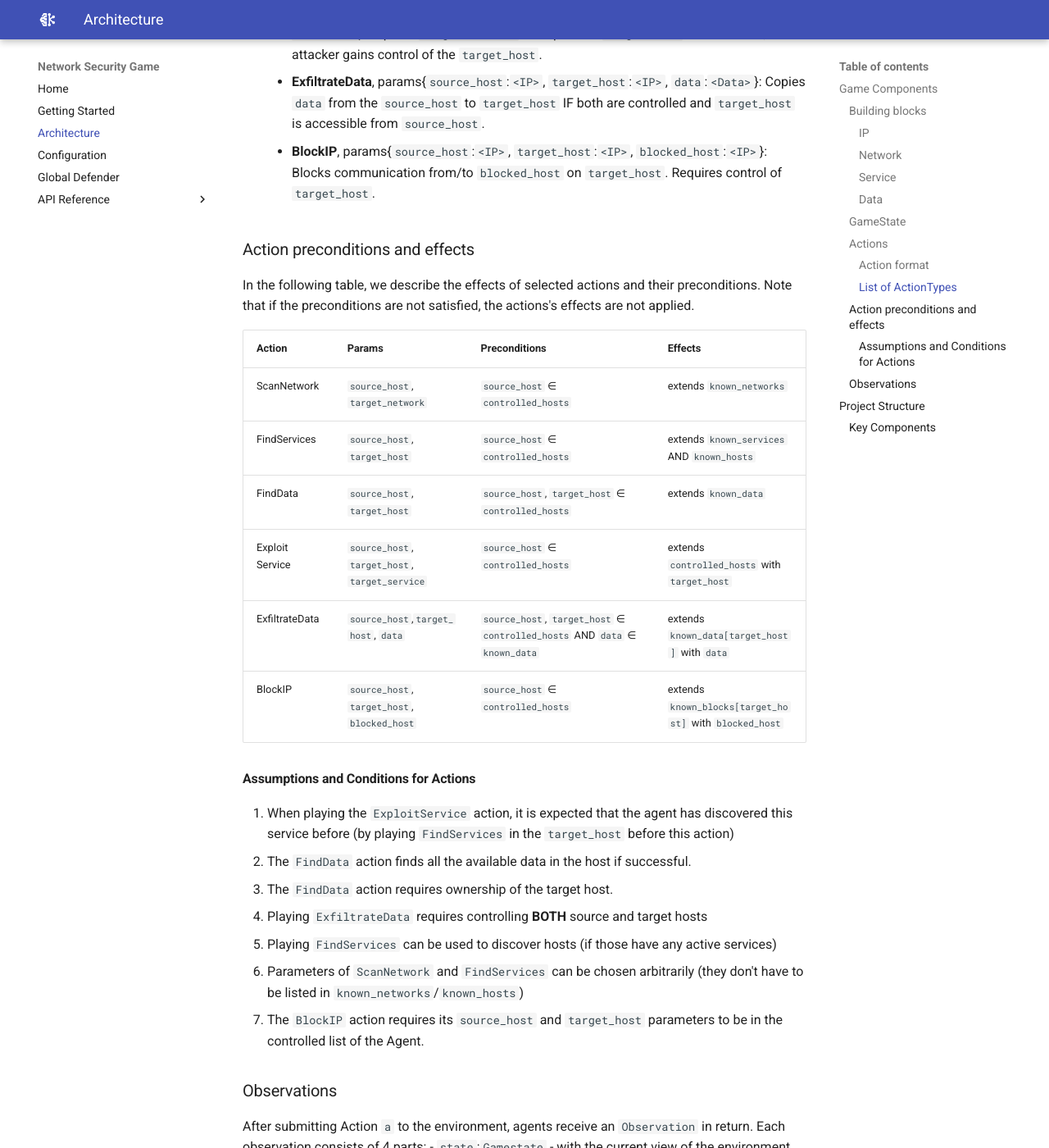
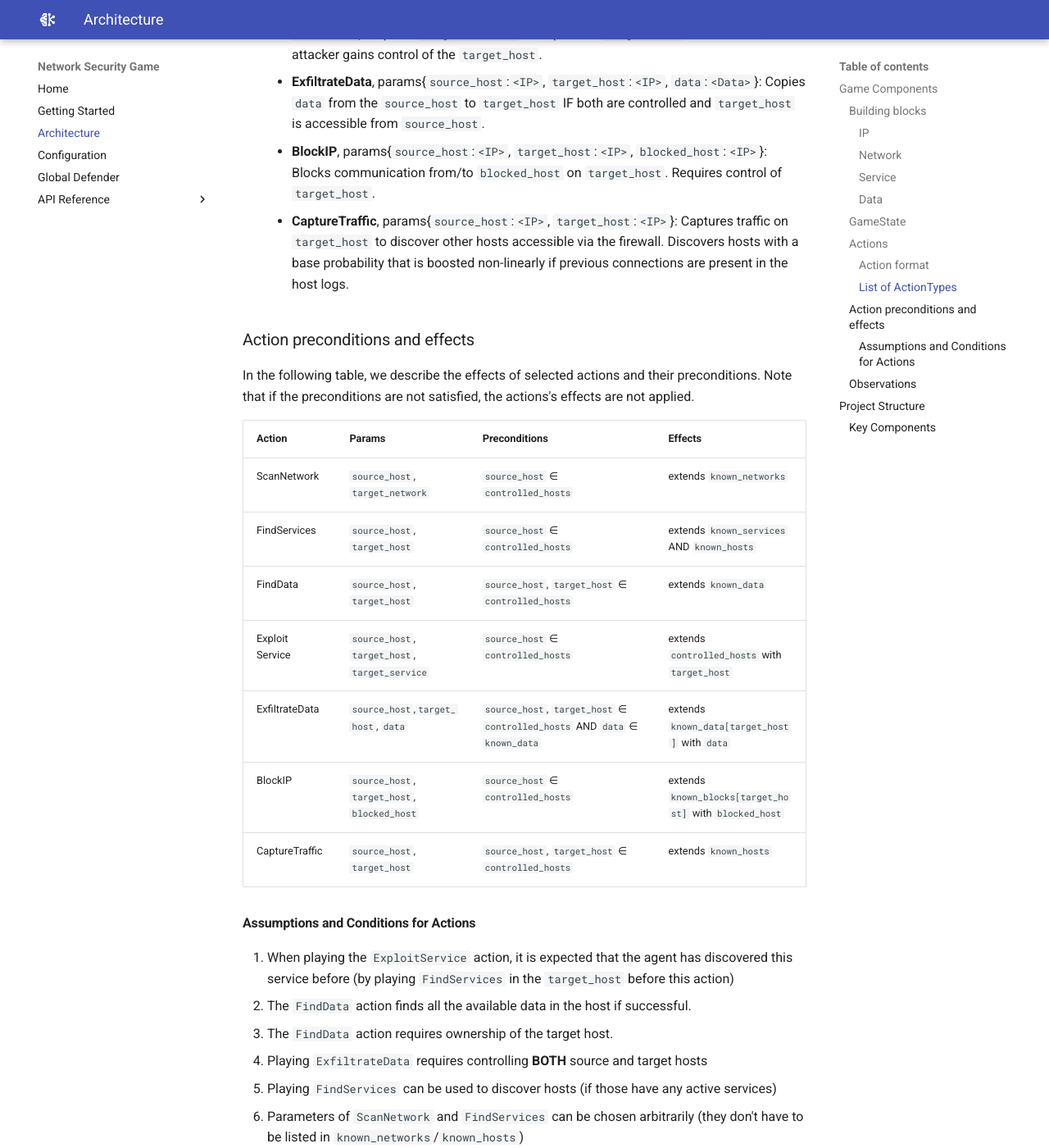
Before and after one commit to stratosphereips/NetSecGame, an MkDocs documentation site: the page built from docs/architecture.md, in a window 1280 px wide and 1400 px high, scrolled down 3185 px. Shown: the whole window at 82% size. Built offline with MkDocs 1.6.1 and Material for MkDocs 9.7.7, drawn with Linux system fonts in a browser that asks for light colours.

Commit message:
Update docs

```diff
--- a/docs/architecture.md
+++ b/docs/architecture.md
@@ -91,6 +91,7 @@ The Action consists of two parts
 - **ExploitService**, params={`source_host`:`<IP>`, `target_host`:`<IP>`, `target_service`:`<Service>`}: Exploits `target_service` in a specified `target_host`. If successful, the attacker gains control of the `target_host`.
 - **ExfiltrateData**, params{`source_host`:`<IP>`, `target_host`:`<IP>`, `data`:`<Data>`}: Copies `data` from the `source_host` to `target_host` IF both are controlled and `target_host` is accessible from `source_host`.
 - **BlockIP**, params{`source_host`:`<IP>`, `target_host`:`<IP>`, `blocked_host`:`<IP>`}: Blocks communication from/to `blocked_host` on `target_host`. Requires control of `target_host`.
+- **CaptureTraffic**, params{`source_host`:`<IP>`, `target_host`:`<IP>`}: Captures traffic on `target_host` to discover other hosts accessible via the firewall. Discovers hosts with a base probability that is boosted non-linearly if previous connections are present in the host logs.
 
 ### Action preconditions and effects
 In the following table, we describe the effects of selected actions and their preconditions. Note that if the preconditions are not satisfied, the actions's effects are not applied.
@@ -103,6 +104,7 @@ In the following table, we describe the effects of selected actions and their pr
 |Exploit Service | `source_host`, `target_host`, `target_service`|`source_host` ∈ `controlled_hosts`| extends `controlled_hosts` with `target_host`|
 |ExfiltrateData| `source_host`,`target_host`, `data` |`source_host`, `target_host` ∈ `controlled_hosts` AND `data` ∈ `known_data`| extends `known_data[target_host]` with `data`|
 |BlockIP | `source_host`, `target_host`, `blocked_host`|`source_host` ∈ `controlled_hosts`| extends `known_blocks[target_host]` with `blocked_host`|
+|CaptureTraffic | `source_host`, `target_host`|`source_host`, `target_host` ∈ `controlled_hosts`| extends `known_hosts`|
 
 #### Assumptions and Conditions for Actions
 1. When playing the `ExploitService` action, it is expected that the agent has discovered this service before (by playing `FindServices` in the `target_host` before this action)
```
Also changed, not shown: docs/global_defender.md (+2 -0 lines).
